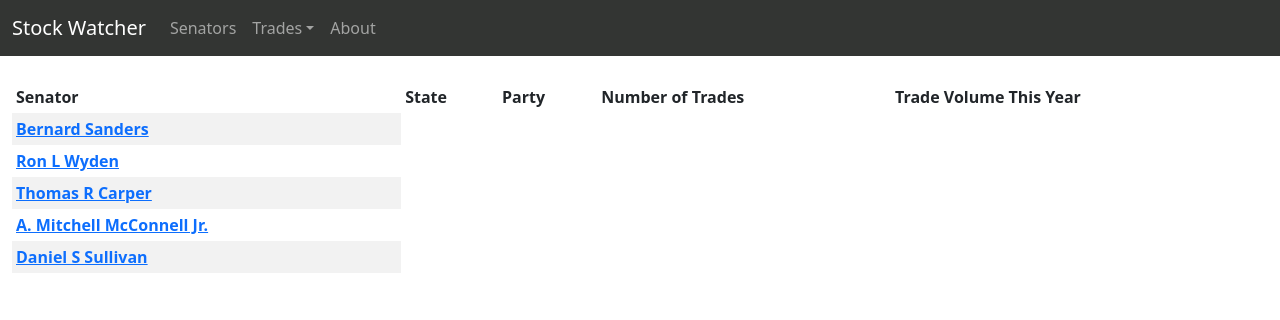
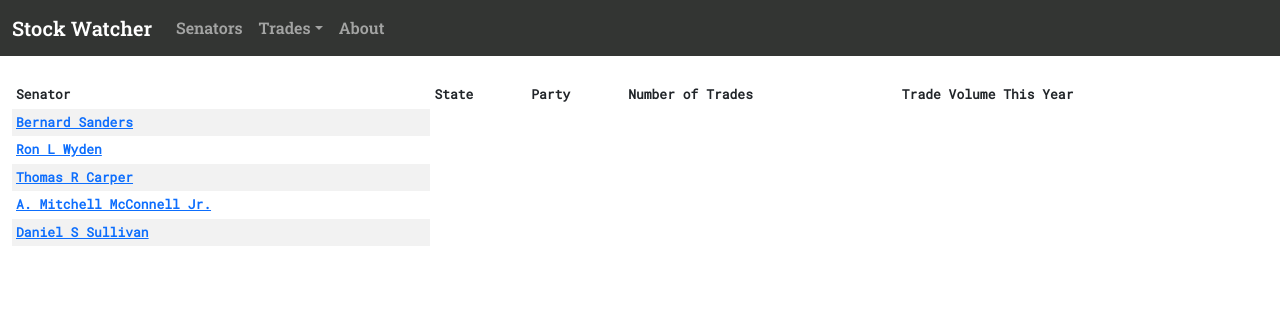
Before and after one commit to antidipyramid/stocks, a Django app: page /senators/ in a window 1280 px wide. Shown: the top 320 px of the page. Run offline with Django 3.2, Linux system fonts and the light colour scheme; data comes from the database, SQL or seed files in the repository; lists and menus that the app fills with data are empty; some libraries are stand-ins or nearby versions.

Commit message:
Changed font to Roboto Mono

```diff
--- a/senate_stocks/stocks/management/commands/scrapetrades.py
+++ b/senate_stocks/stocks/management/commands/scrapetrades.py
@@ -17,7 +17,7 @@ class Command(BaseCommand):
         parser.add_argument('start_date', type=str)
 
     def handle(self, *args, **options):
-
+        # Just make sure the input is in MM/DD/YYYY HH:MM:SS format
         cond = re.match('\d{2}/\d{2}/\d{4} \d{2}:\d{2}:\d{2}',
                         options['start_date'])
 
--- a/senate_stocks/stocks/templates/stocks/base.html
+++ b/senate_stocks/stocks/templates/stocks/base.html
@@ -1,6 +1,7 @@
 <!DOCTYPE html>
 <html lang="en">
 	<head>
+
 		<meta charset="UTF-8">
 		<title>My Site</title>
 		<link href="https://cdn.jsdelivr.net/npm/bootstrap@5.0.0-beta2/dist/css/bootstrap.min.css" rel="stylesheet" integrity="sha384-BmbxuPwQa2lc/FVzBcNJ7UAyJxM6wuqIj61tLrc4wSX0szH/Ev+nYRRuWlolflfl" crossorigin="anonymous">
@@ -10,17 +11,30 @@
 		<script src="https://d3js.org/d3.v5.min.js" crossorigin="anonymous" charset="utf-8"></script>
 		<link rel="stylesheet" href="https://use.fontawesome.com/releases/v5.6.3/css/all.css" integrity="sha384-UHRtZLI+pbxtHCWp1t77Bi1L4ZtiqrqD80Kn4Z8NTSRyMA2Fd33n5dQ8lWUE00s/" crossorigin="anonymous">
 
+
 		<style>
+			h1, h2, h3, h4, h5, h6, .navbar {
+				font-family: 'Roboto Slab', serif !important;
+			}
+
+			.navbar {
+				font-size: medium;
+			}
+
 			body {
+				font-family: 'Roboto Mono', serif !important;
+				font-size: small;
 				padding-top: 65px;
 				background-color: #ffffff;
 			}
 		</style>
-
+		<link rel="preconnect" href="https://fonts.gstatic.com">
+		<link href="https://fonts.googleapis.com/css2?family=Roboto+Mono&display=swap" rel="stylesheet">
+		<link href="https://fonts.googleapis.com/css2?family=Roboto+Slab:wght@600&display=swap" rel="stylesheet">
 
 	</head>
 
-		<nav class="navbar navbar-expand-md navbar-dark fixed-top" style="background-color: #333533">
+	<nav class="navbar navbar-expand-md navbar-dark fixed-top" style="background-color: #333533">
 		<div class="container-fluid">
 			<a class="navbar-brand" href="/">Stock Watcher</a>
 			<button class="navbar-toggler" type="button" data-toggle="collapse" data-target="#navbarCollapse" aria-controls="navbarCollapse" aria-expanded="false" aria-label="Toggle navigation">
```
Also changed, not shown: senate_stocks/static/js/histogram.js (+6 -5 lines), senate_stocks/stocks/templates/stocks/senator_detail.html (+13 -2 lines).
